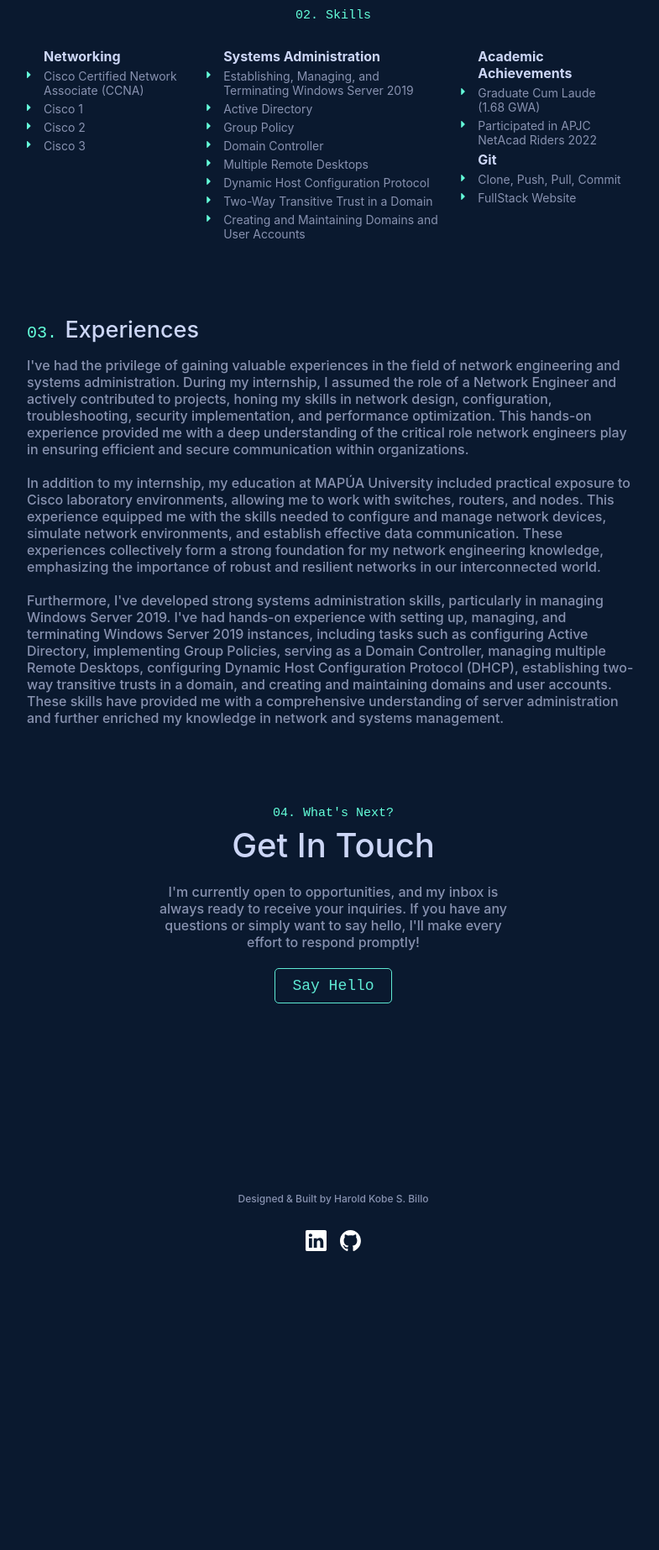
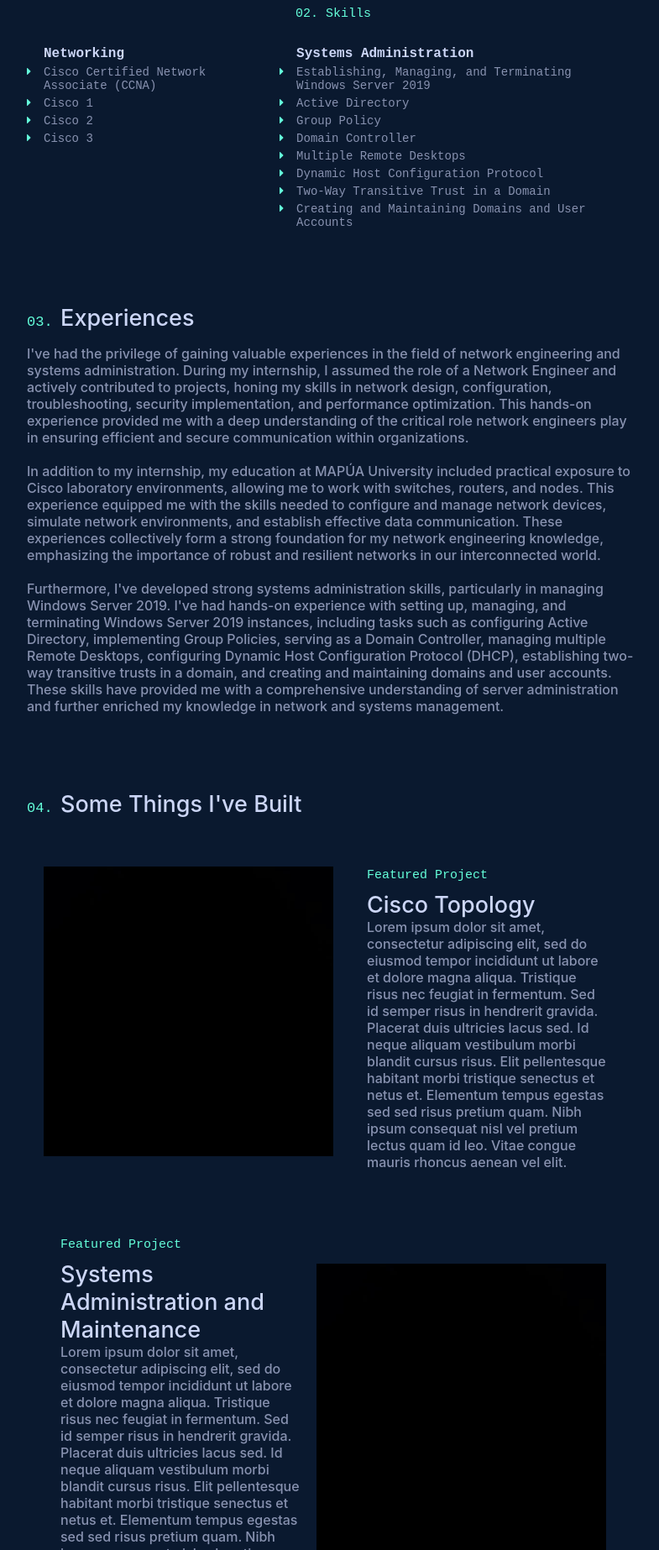
Before and after one commit to travislistener/kobebillo, a plain HTML site: page index.html in a window 1280 px wide. Shown: the part 954-2800 px from the top of the page at 84% size, without its empty margins (243-1028 px from the left). Before the commit the page ends 2478 px from the top, so only its background shows below. Drawn offline with nearby package versions, Linux system fonts and the light colour scheme.

Commit message:
added projects section, fixed fonts, fixed resume and say hello button

```diff
--- a/css/layout.css
+++ b/css/layout.css
@@ -53,6 +53,7 @@ flex-direction: column;
 gap: 34px;
 flex-basis: 50%;
 }
+
 
 /* About Section */
 
@@ -114,6 +115,7 @@ flex-direction: column;
 gap: 16px;
 }
 
+
 .about-section-content {
 display: flex;
 flex-direction: column;
@@ -132,6 +134,38 @@ flex-direction: column;
 gap: 20px;
 }
 
+.project {
+    display: flex;
+    align-items: center;
+    margin: 20px;
+  }
+
+  .project-header {
+    flex: 1;
+    padding: 20px;
+  }
+
+  .project-image {
+    max-width: 50%;
+    height: auto;
+    margin-right: 20px; /* Add space between image and project details */
+  }
+
+  /* Your existing CSS classes for styling, e.g., .subheader-text, .project-details-content, .body-text, etc. */
+
+
+/*
+#project-header {
+    display: flex;
+    flex-direction: column;
+    gap: 16px;
+}
+
+.project-header-image {
+    width: 100%;
+    height: auto;
+}*/
+
 #next-section {
 display: flex;
 flex-direction: column;
@@ -143,7 +177,6 @@ display: flex;
 flex-direction: column;
 gap: 20px;
 text-align: center;
-margin: 5px 150px;
 }
 
 .copyright-content{
--- a/css/typography.css
+++ b/css/typography.css
@@ -3,6 +3,7 @@ font-family: 'Calibre','Inter','San Francisco','SF Pro Text',-apple-system,syste
 }
 
 .nav-title {
+font-family: 'SF Mono','Fira Code','Fira Mono','Roboto Mono',monospace;
 color:#64ffda;
 font-weight: 700;
 font-size: 24px;
@@ -28,6 +29,7 @@ font-weight: 700;
 }
 
 .lists-style {
+font-family: 'SF Mono','Fira Code','Fira Mono','Roboto Mono',monospace;
 color: #8892b0;
 text-decoration: none;
 font-size: 14px;
@@ -36,7 +38,8 @@ font-weight: 400;
 
 
 .button-text {
-font-size: 12px;
+    font-family: 'SF Mono','Fira Code','Fira Mono','Roboto Mono',monospace;
+font-size: 14px;
 font-weight: 700;
 }
 
@@ -66,7 +69,25 @@ font-family: 'SF Mono','Fira Code','Fira Mono','Roboto Mono',monospace;
 .number-text{
 color:#64ffda;
 font-family: 'SF Mono','Fira Code','Fira Mono','Roboto Mono',monospace;
-font-size: 20px;
+font-size: 17px;
+}
+
+.featured-text{
+    display: flex;
+    margin-top: 20px;
+    margin-bottom: 10px;
+color:#64ffda;
+font-family: 'SF Mono','Fira Code','Fira Mono','Roboto Mono',monospace;
+font-size: 15px;
+}
+
+.second-featured-text{
+    display: flex;
+    margin-top: 20px;
+    margin-bottom: 10px;
+color:#64ffda;
+font-family: 'SF Mono','Fira Code','Fira Mono','Roboto Mono',monospace;
+font-size: 15px;
 }
 
 .next-text{
@@ -94,6 +115,7 @@ font-weight: 700;
 }
 
 .greet-body-text{
+    font-family: 'SF Mono','Fira Code','Fira Mono','Roboto Mono',monospace;
 color: #64ffda;
 font-size: 16px;
 font-weight: 500;
--- a/index.html
+++ b/index.html
@@ -18,7 +18,7 @@
     <div class="navbar">
         <a class="nav-title-link" href="./index.html">
           <span class="nav-title">travislistener</span>
-          <a class="button" href="./assets/Resume_Billo.pdf" target="_blank" rel="noreferrer noopener">
+          <a class="button" href="./assets/Resume.pdf" target="_blank" rel="noreferrer noopener">
             <span class="button-text">Resume</span>
           </a>
         </a>
@@ -44,7 +44,7 @@
         <div id="about-section">
             <div>
                 <span class="number-text inline-span">01.</span>
-                <span class="subheader-text inline-span">About Me</span>
+                <span class="subheader-text inline-span">About Me </span>
             </div>
             <div class="about-section-content">
                 <div class="body-text">Hello! My name is <a href="https://www.youtube.com" class="highlighted-link" target="_blank" rel="noreferrer noopener">Kobe</a> and I enjoy creating networks that allow nodes to communicate. My interest in computer networks started back in 2021 when I took the subject of Fundamentals of Computer Network 1 (Cisco 1) as part of my IT curriculum – turns out subnetting and configuring devices fascinated me and would become a significant influence in my life.</div>
@@ -75,14 +75,6 @@
                     <li>Two-Way Transitive Trust in a Domain</li>
                     <li>Creating and Maintaining Domains and User Accounts</li>
                 </ul>
-                <ul class="lists-style">
-                    <li class="first-title">Academic Achievements</li>
-                    <li>Graduate Cum Laude (1.68 GWA)</li>
-                    <li>Participated in APJC NetAcad Riders 2022</li>
-                    <li class="first-title">Git</li>
-                    <li>Clone, Push, Pull, Commit</li>
-                    <li>FullStack Website</li>
-                </ul>
             </div>
         </div>
 
@@ -100,17 +92,79 @@
                 </div>
             </div>
 
+            <div>
+                <span class="number-text inline-span">04.</span>
+                <span class="subheader-text inline-span">Some Things I've Built</span>
+            <div class="project">
+                <img class="project-image" src="./assets/images/vantablack.jpeg">
+                <div class="project-header">
+                  <div class="project-details">
+                    <span class="second-featured-text">Featured Project</span>
+                    <div class="subheader-text">Cisco Topology</div>
+                    <div class="project-details-content">
+                      <div class="body-text">Lorem ipsum dolor sit amet, consectetur adipiscing elit, sed do eiusmod tempor incididunt ut labore et dolore magna aliqua. Tristique risus nec feugiat in fermentum. Sed id semper risus in hendrerit gravida. Placerat duis ultricies lacus sed. Id neque aliquam vestibulum morbi blandit cursus risus. Elit pellentesque habitant morbi tristique senectus et netus et. Elementum tempus egestas sed sed risus pretium quam. Nibh ipsum consequat nisl vel pretium lectus quam id leo. Vitae congue mauris rhoncus aenean vel elit.</div>
+                    </div>
+                  </div>
+                </div>
+              </div>
+
+              <div class="project">
+                <div class="project-header">
+                  <div class="project-details">
+                    <span class="second-featured-text">Featured Project</span>
+                    <div class="subheader-text">Systems Administration and Maintenance</div>
+                    <div class="project-details-content">
+                        <div class="body-text">Lorem ipsum dolor sit amet, consectetur adipiscing elit, sed do eiusmod tempor incididunt ut labore et dolore magna aliqua. Tristique risus nec feugiat in fermentum. Sed id semper risus in hendrerit gravida. Placerat duis ultricies lacus sed. Id neque aliquam vestibulum morbi blandit cursus risus. Elit pellentesque habitant morbi tristique senectus et netus et. Elementum tempus egestas sed sed risus pretium quam. Nibh ipsum consequat nisl vel pretium lectus quam id leo. Vitae congue mauris rhoncus aenean vel elit.</div>
+                    </div>
+                  </div>
+                </div>
+                <img class="project-image" src="./assets/images/vantablack.jpeg">
+              </div>
+              </div>
+
+
+            <!--PROJECTS SECTION
+            <div id="project-header">
+                <div>
+                    <span class="number-text inline-span">04.</span>
+                    <span class="subheader-text inline-span">Some Things I've Built</span>
+                </div>
+                <div>
+                    <span class="next-text outline-span">Cisco Topology</span>
+                </div>
+                <image class="project-header-image" src="./assets/images/vantablack.jpeg">
+                </div>
+                    <div id="project-details">
+                    <div class="subheader-text">Project Details / Background</div>
+                    <div class="project-details-content">
+                    <div class="body-text">Lorem ipsum dolor sit amet, consectetur adipiscing elit, sed do eiusmod tempor incididunt ut labore et dolore magna aliqua. Tristique risus nec feugiat in fermentum. Sed id semper risus in hendrerit gravida. Placerat duis ultricies lacus sed. Id neque aliquam vestibulum morbi blandit cursus risus. Elit pellentesque habitant morbi tristique senectus et netus et. Elementum tempus egestas sed sed risus pretium quam. Nibh ipsum consequat nisl vel pretium lectus quam id leo. Vitae congue mauris rhoncus aenean vel elit.</div>
+                </div>
+            </div>
+
+            <div id="project-header">
+                <div>
+                    <span class="next-text outline-span">Systems Administration and Maintenance</span>
+                </div>
+                <image class="project-header-image" src="./assets/images/vantablack.jpeg">
+                </div>
+                    <div id="project-details">
+                    <div class="subheader-text">Project Details / Background</div>
+                    <div class="project-details-content">
+                    <div class="body-text">Lorem ipsum dolor sit amet, consectetur adipiscing elit, sed do eiusmod tempor incididunt ut labore et dolore magna aliqua. Tristique risus nec feugiat in fermentum. Sed id semper risus in hendrerit gravida. Placerat duis ultricies lacus sed. Id neque aliquam vestibulum morbi blandit cursus risus. Elit pellentesque habitant morbi tristique senectus et netus et. Elementum tempus egestas sed sed risus pretium quam. Nibh ipsum consequat nisl vel pretium lectus quam id leo. Vitae congue mauris rhoncus aenean vel elit.</div>
+                </div>
+            </div>-->
+
             <!--WHATS NEXT SECTION-->
             <div id="next-section">
                 <div>
-                    <span class="next-text outline-span">04. What's Next?</span>
+                    <span class="next-text outline-span">05. What's Next?</span>
                     <span class="next-subheader-text outline-span">Get In Touch</span>
                 </div>
                 <div class="next-section-content">
                     <div class="body-text">I'm currently open to opportunities, and my inbox is always ready to receive your inquiries. If you have any questions or simply want to say hello, I'll make every effort to respond promptly!</div>
                 </div>
                 <div class="container">
-                    <a href="#" class="contact-button">Say Hello</a>
+                    <a href="mailto:hkobebillo@gmail.com" class="contact-button">Say Hello</a>
                 </div>
             </div>
         </div>
```
Also changed, not shown: 1 other file.
